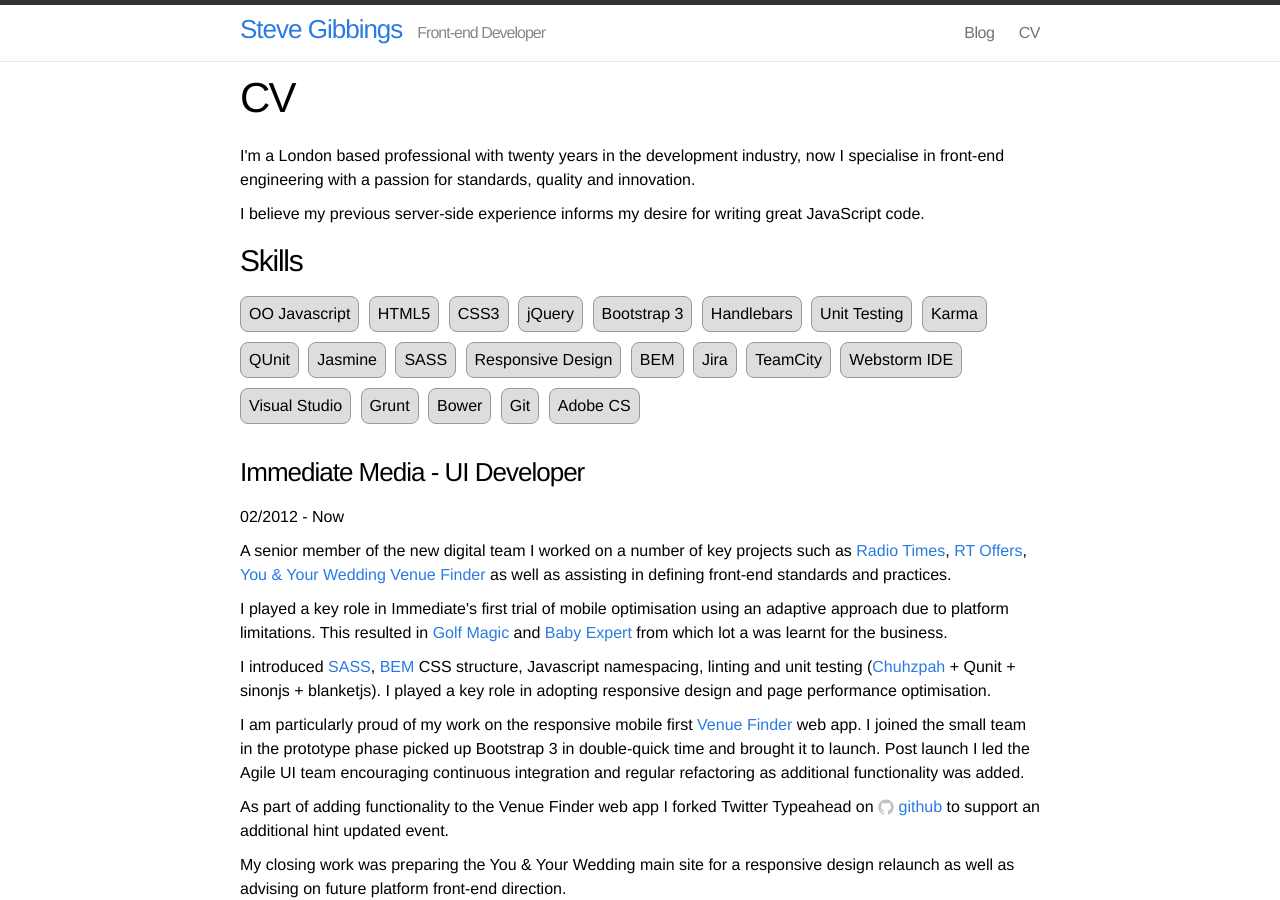
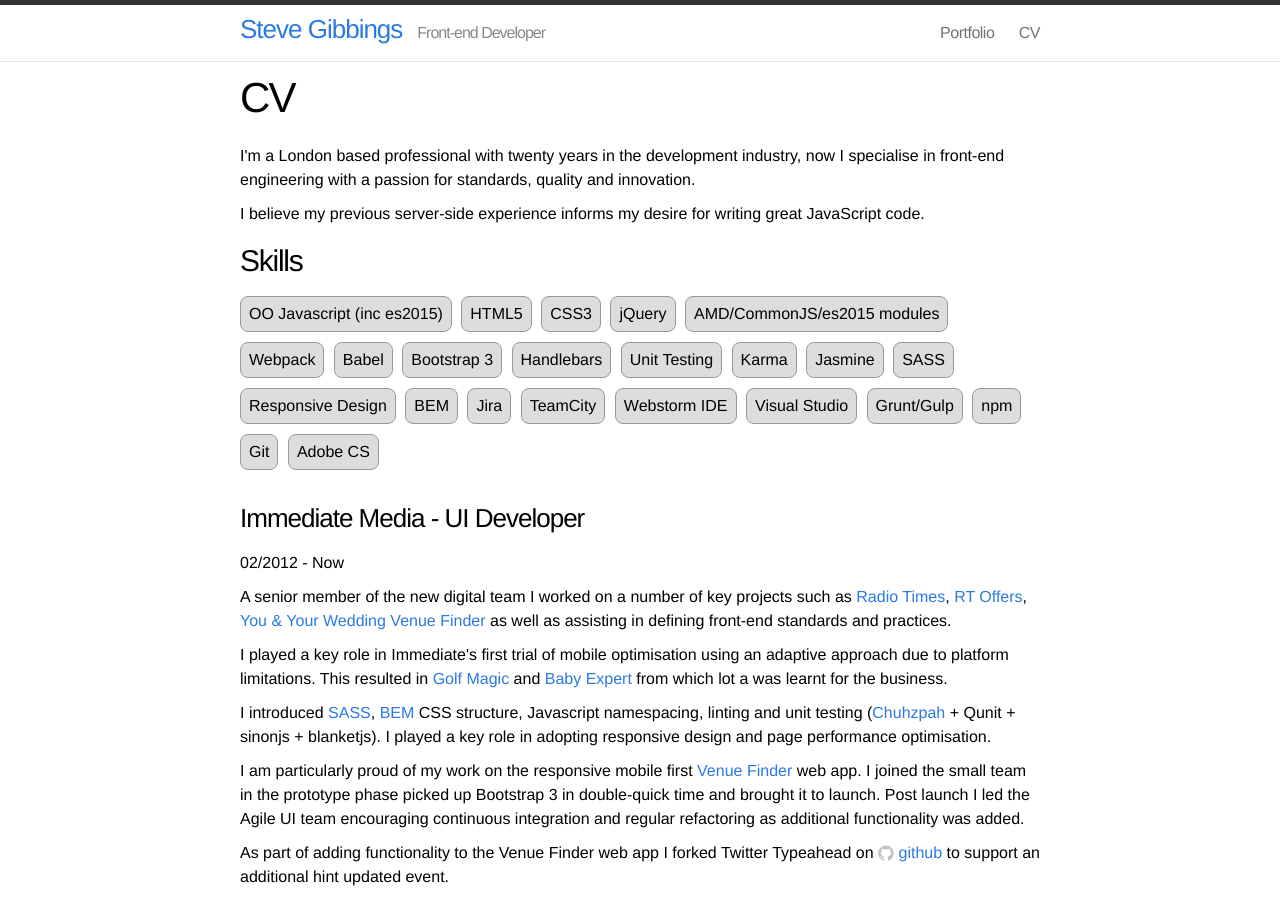
Before and after one commit to stevegibbings/stevegibbings.github.io, a Jekyll site: the page built from cv.html, in a window 1280 px wide and 900 px high. Built offline with Jekyll 4.4.1, drawn with Linux system fonts in a browser that asks for light colours.

Commit message:
Made portfolio the index page

```diff
--- a/_data/navigation.yml
+++ b/_data/navigation.yml
@@ -1,4 +1,4 @@
-- title: Blog
+- title: Portfolio
   url: /
 - title: CV
   url: /cv
--- a/_data/skills.yml
+++ b/_data/skills.yml
@@ -1,12 +1,14 @@
-- name: OO Javascript
+- name: OO Javascript (inc es2015)
 - name: HTML5
 - name: CSS3
 - name: jQuery
+- name: AMD/CommonJS/es2015 modules
+- name: Webpack
+- name: Babel
 - name: Bootstrap 3
 - name: Handlebars
 - name: Unit Testing
 - name: Karma
-- name: QUnit
 - name: Jasmine
 - name: SASS
 - name: Responsive Design
@@ -15,7 +17,7 @@
 - name: TeamCity
 - name: Webstorm IDE
 - name: Visual Studio
-- name: Grunt
-- name: Bower
+- name: Grunt/Gulp
+- name: npm
 - name: Git
 - name: Adobe CS
```
